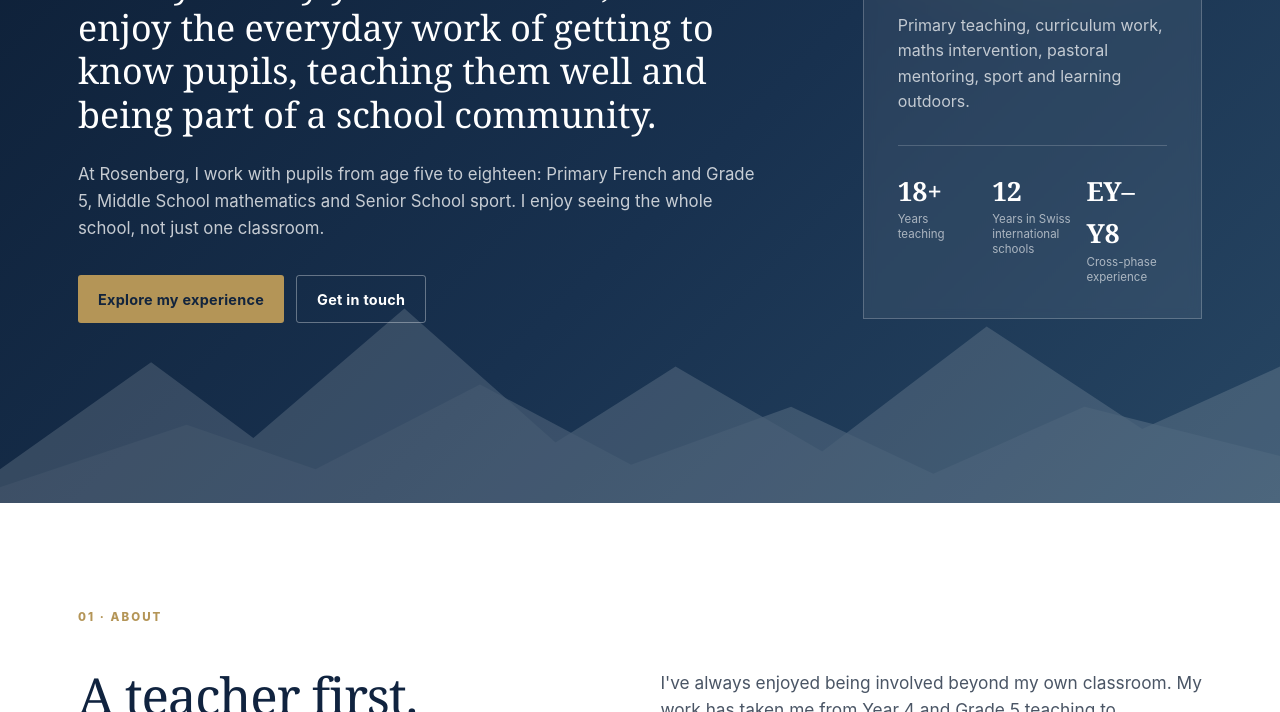
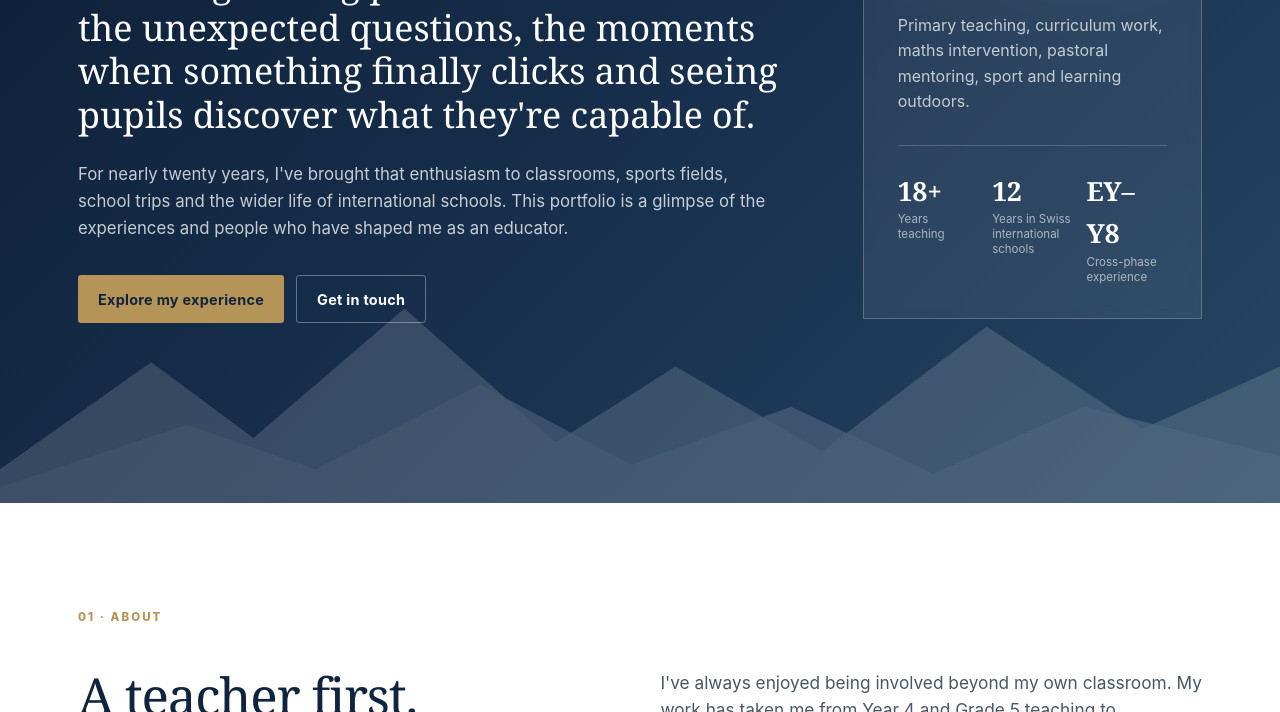
Before and after one commit to ronhamiltoneducation/ronhamiltoneducation.github.io, a plain HTML site: page index.html in a window 1280 px wide. Shown: the part 388-1100 px from the top of the page. Drawn offline with Linux system fonts and the light colour scheme.

Commit message:
Give teaching portfolio a broader, more personal opening

```diff
--- a/index.html
+++ b/index.html
@@ -26,8 +26,8 @@
       <div class="hero-copy">
         <p class="eyebrow">International Primary Educator · Switzerland</p>
         <h1>Ron Hamilton</h1>
-        <p class="hero-lead">Nearly twenty years in schools, and I still enjoy the everyday work of getting to know pupils, teaching them well and being part of a school community.</p>
-        <p class="hero-intro">At Rosenberg, I work with pupils from age five to eighteen: Primary French and Grade 5, Middle School mathematics and Senior School sport. I enjoy seeing the whole school, not just one classroom.</p>
+        <p class="hero-lead">Teaching is a big part of who I am. I love the unexpected questions, the moments when something finally clicks and seeing pupils discover what they're capable of.</p>
+        <p class="hero-intro">For nearly twenty years, I've brought that enthusiasm to classrooms, sports fields, school trips and the wider life of international schools. This portfolio is a glimpse of the experiences and people who have shaped me as an educator.</p>
         <div class="hero-actions">
           <a class="button primary" href="#experience">Explore my experience</a>
           <a class="button secondary" href="mailto:ronbahamilton@gmail.com">Get in touch</a>
```
